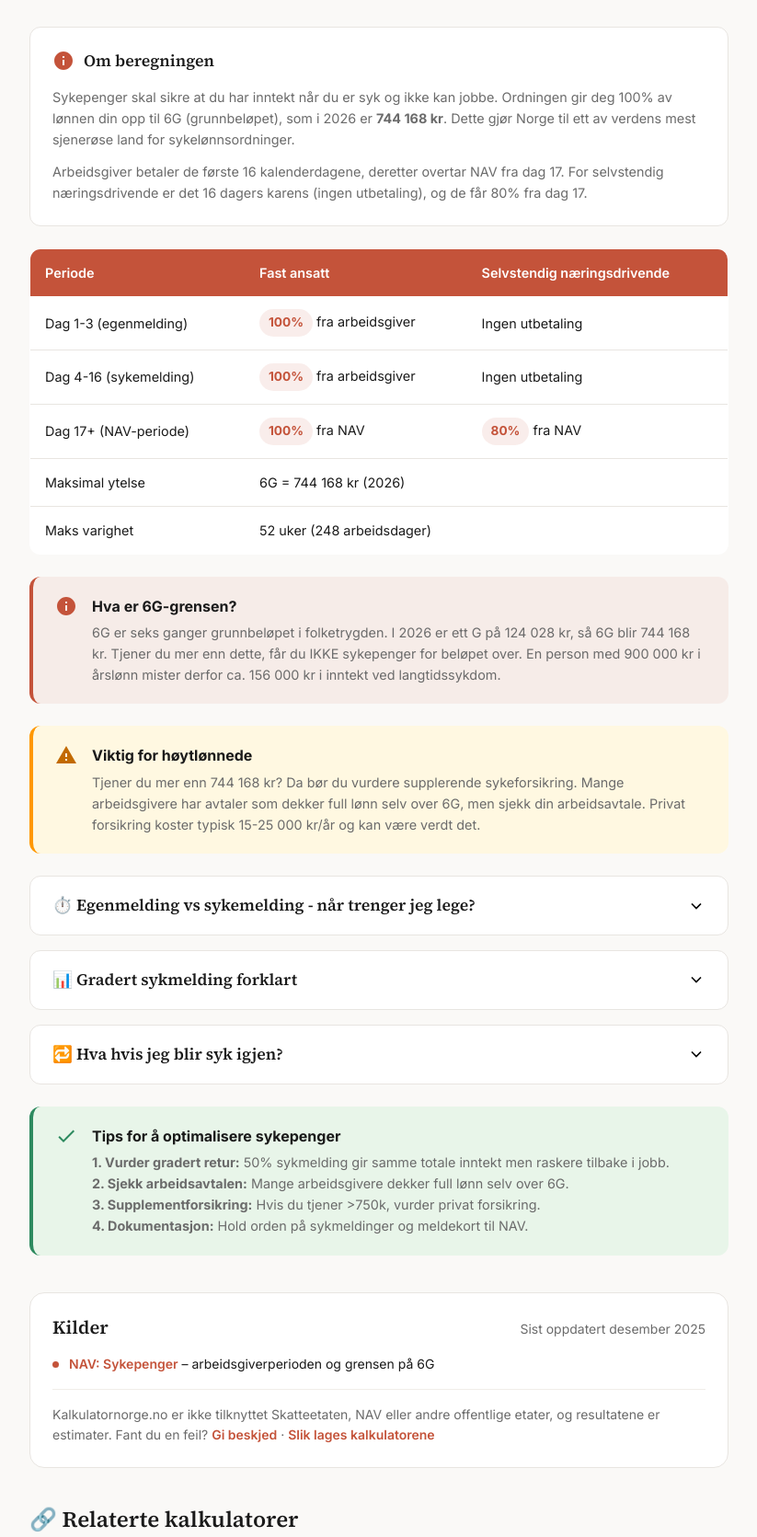
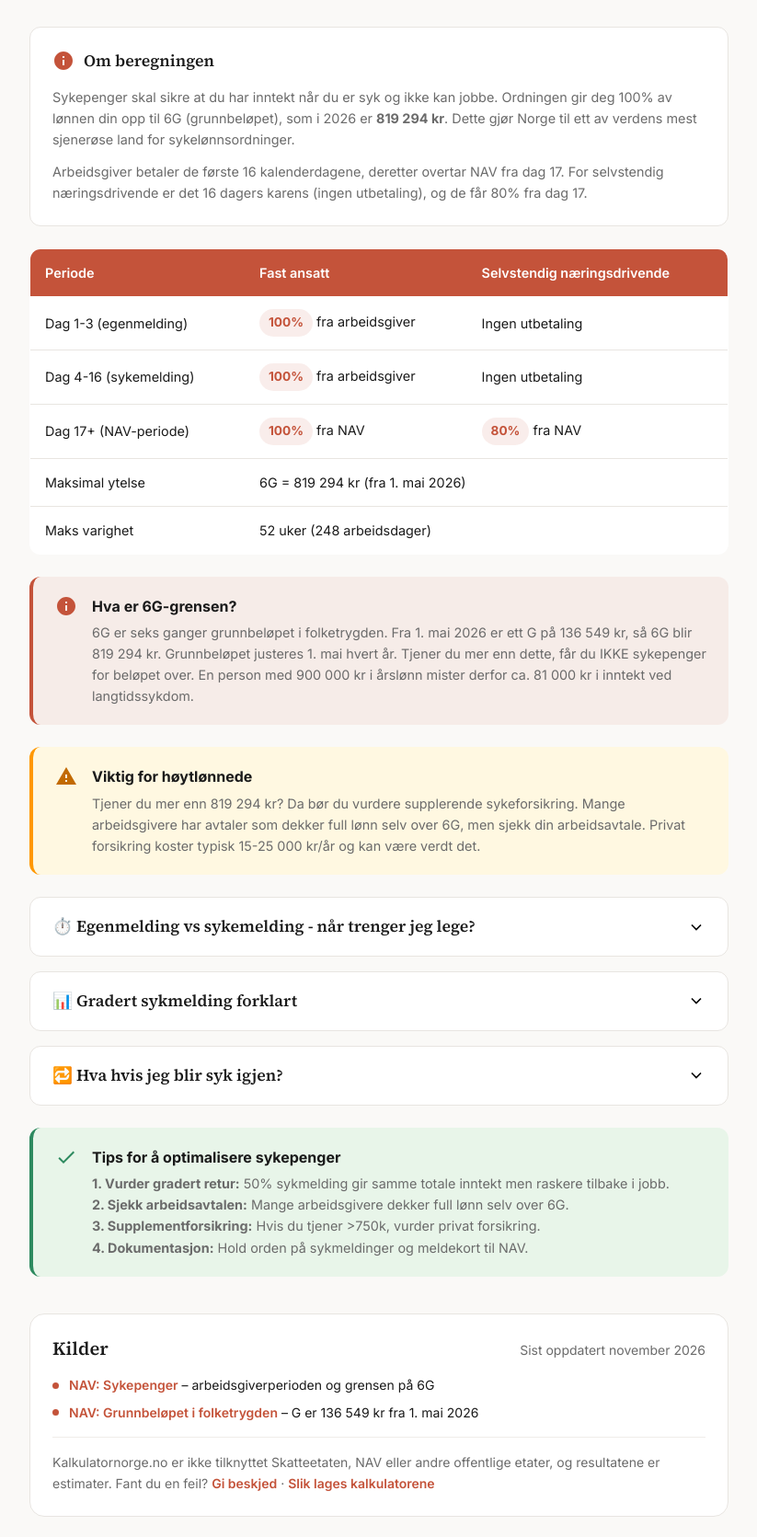
Before and after one commit to qazi5313/kalkulatornorge, a plain HTML site: page sykepenger.html in a window 1280 px wide. Shown: the part 796-2467 px from the top of the page at 92% size, without its empty margins (228-1051 px from the left). Drawn offline with nearby package versions, Linux system fonts and the light colour scheme.

Commit message:
Sykepenger: update grunnbeløp to 136 549 kr (6G 819 294 kr) from 1 May 2026
The page and calculator still used G from May 2024 (124 028 kr), so
the sick-pay cap was 744 168 kr instead of 819 294 kr. Example for
900 000 kr salary corrected (about 81 000 kr above the cap), NAV
grunnbeløp page added to sources, last-updated date bumped.

Reported by a reader via kontakt@kalkulatornorge.no.

Co-Authored-By: Claude Opus 5.5 <noreply@anthropic.com>
Claude-Session: https://claude.ai/code/session_016DiGJ76FnMhN7ASArPqRsd

```diff
--- a/sykepenger.html
+++ b/sykepenger.html
@@ -41,7 +41,7 @@
           "name": "Hvor mye får jeg i sykepenger?",
           "acceptedAnswer": {
             "@type": "Answer",
-            "text": "Du får 100% av lønnen din i sykepenger som fast ansatt, men maks 6G (744 168 kr i 2026). Arbeidsgiver betaler dag 1-16, deretter NAV. Selvstendig næringsdrivende får 80% fra dag 17."
+            "text": "Du får 100% av lønnen din i sykepenger som fast ansatt, men maks 6G (819 294 kr i 2026). Arbeidsgiver betaler dag 1-16, deretter NAV. Selvstendig næringsdrivende får 80% fra dag 17."
           }
         },
         {
@@ -49,7 +49,7 @@
           "name": "Hva er 6G-grensen for sykepenger?",
           "acceptedAnswer": {
             "@type": "Answer",
-            "text": "6G er maksgrensen for sykepenger, 744 168 kr i 2026. Tjener du mer enn dette, får du ikke sykepenger for beløpet over. En person med 900 000 kr årslønn mister derfor ca. 156 000 kr ved langtidssykdom."
+            "text": "6G er maksgrensen for sykepenger, 819 294 kr i 2026. Tjener du mer enn dette, får du ikke sykepenger for beløpet over. En person med 900 000 kr årslønn mister derfor ca. 81 000 kr ved langtidssykdom."
           }
         },
         {
@@ -392,7 +392,7 @@
         <!-- 6G Impact Section -->
         <div id="sixgImpact" class="sixg-impact">
             <h3><span style="font-size: 1.5rem;">⚠️</span> 6G-grensen påvirker deg</h3>
-            <p>Din årslønn overstiger 6G-grensen på 744 168 kr. Det betyr at du ikke får sykepenger for beløpet over denne grensen.</p>
+            <p>Din årslønn overstiger 6G-grensen på 819 294 kr. Det betyr at du ikke får sykepenger for beløpet over denne grensen.</p>
 
             <div class="sixg-progress">
                 <div class="sixg-bar covered" id="sixgCovered" style="width: 0%"></div>
@@ -573,7 +573,7 @@
                     <svg width="24" height="24" viewBox="0 0 24 24" fill="none" xmlns="http://www.w3.org/2000/svg"><path d="M12 2C6.48 2 2 6.48 2 12C2 17.52 6.48 22 12 22C17.52 22 22 17.52 22 12C22 6.48 17.52 2 12 2ZM13 17H11V11H13V17ZM13 9H11V7H13V9Z" fill="currentColor"/></svg>
                     <h3>Om beregningen</h3>
                 </div>
-                <p>Sykepenger skal sikre at du har inntekt når du er syk og ikke kan jobbe. Ordningen gir deg 100% av lønnen din opp til 6G (grunnbeløpet), som i 2026 er <strong>744 168 kr</strong>. Dette gjør Norge til ett av verdens mest sjenerøse land for sykelønnsordninger.</p>
+                <p>Sykepenger skal sikre at du har inntekt når du er syk og ikke kan jobbe. Ordningen gir deg 100% av lønnen din opp til 6G (grunnbeløpet), som i 2026 er <strong>819 294 kr</strong>. Dette gjør Norge til ett av verdens mest sjenerøse land for sykelønnsordninger.</p>
                 <p>Arbeidsgiver betaler de første 16 kalenderdagene, deretter overtar NAV fra dag 17. For selvstendig næringsdrivende er det 16 dagers karens (ingen utbetaling), og de får 80% fra dag 17.</p>
             </div>
 
@@ -603,7 +603,7 @@
                     </tr>
                     <tr>
                         <td>Maksimal ytelse</td>
-                        <td colspan="2">6G = 744 168 kr (2026)</td>
+                        <td colspan="2">6G = 819 294 kr (fra 1. mai 2026)</td>
                     </tr>
                     <tr>
                         <td>Maks varighet</td>
@@ -618,7 +618,7 @@
                 </div>
                 <div class="callout-content">
                     <div class="callout-title">Hva er 6G-grensen?</div>
-                    <p class="callout-text">6G er seks ganger grunnbeløpet i folketrygden. I 2026 er ett G på 124 028 kr, så 6G blir 744 168 kr. Tjener du mer enn dette, får du IKKE sykepenger for beløpet over. En person med 900 000 kr i årslønn mister derfor ca. 156 000 kr i inntekt ved langtidssykdom.</p>
+                    <p class="callout-text">6G er seks ganger grunnbeløpet i folketrygden. Fra 1. mai 2026 er ett G på 136 549 kr, så 6G blir 819 294 kr. Grunnbeløpet justeres 1. mai hvert år. Tjener du mer enn dette, får du IKKE sykepenger for beløpet over. En person med 900 000 kr i årslønn mister derfor ca. 81 000 kr i inntekt ved langtidssykdom.</p>
                 </div>
             </div>
 
@@ -628,7 +628,7 @@
                 </div>
                 <div class="callout-content">
                     <div class="callout-title">Viktig for høytlønnede</div>
-                    <p class="callout-text">Tjener du mer enn 744 168 kr? Da bør du vurdere supplerende sykeforsikring. Mange arbeidsgivere har avtaler som dekker full lønn selv over 6G, men sjekk din arbeidsavtale. Privat forsikring koster typisk 15-25 000 kr/år og kan være verdt det.</p>
+                    <p class="callout-text">Tjener du mer enn 819 294 kr? Da bør du vurdere supplerende sykeforsikring. Mange arbeidsgivere har avtaler som dekker full lønn selv over 6G, men sjekk din arbeidsavtale. Privat forsikring koster typisk 15-25 000 kr/år og kan være verdt det.</p>
                 </div>
             </div>
 
@@ -712,10 +712,11 @@
             <section class="sources-box" aria-labelledby="kilder-tittel">
                 <div class="sources-box-header">
                     <h2 id="kilder-tittel">Kilder</h2>
-                    <span class="sources-updated">Sist oppdatert desember 2025</span>
+                    <span class="sources-updated">Sist oppdatert november 2026</span>
                 </div>
                 <ul>
                 <li><a href="https://www.nav.no/sykepenger" target="_blank" rel="noopener">NAV: Sykepenger</a> – arbeidsgiverperioden og grensen på 6G</li>
+                <li><a href="https://www.nav.no/grunnbelopet" target="_blank" rel="noopener">NAV: Grunnbeløpet i folketrygden</a> – G er 136 549 kr fra 1. mai 2026</li>
                 </ul>
                 <p class="sources-box-footer">Kalkulatornorge.no er ikke tilknyttet Skatteetaten, NAV eller andre offentlige etater, og resultatene er estimater. Fant du en feil? <a href="kontakt.html">Gi beskjed</a> · <a href="om-oss.html">Slik lages kalkulatorene</a></p>
             </section>
@@ -807,8 +808,8 @@
 
     <script>
         // Constants
-        const GRUNNBELOEP_2026 = 124028;
-        const MAX_6G = 744168;
+        const GRUNNBELOEP_2026 = 136549; // G fra 1. mai 2026 (NAV)
+        const MAX_6G = 819294;
         const WORK_DAYS_PER_YEAR = 260;
         const BIGMAC_PRICE = 125;
         const AGA_RATE = 0.141;
```
